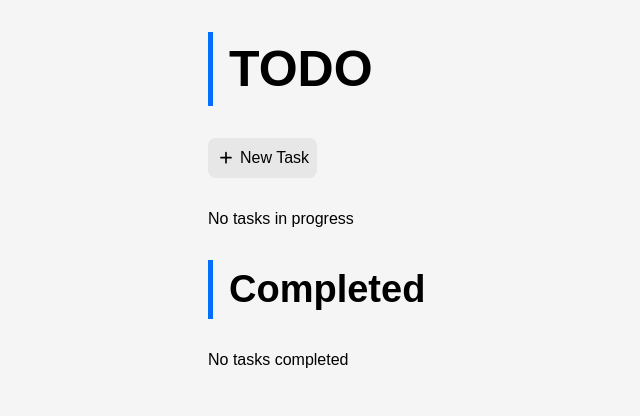
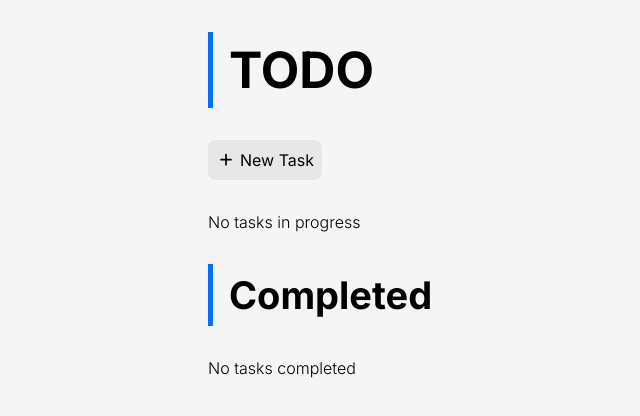
Before and after one commit to jacksoncutler/todo-ts, a website built with Parcel: page src/index.html in a window 1280 px wide. Shown: the whole page, without its empty margins (0-640 px from the left). Built offline with nearby package versions, Linux system fonts and the light colour scheme.

Commit message:
Update font

```diff
--- a/src/index.html
+++ b/src/index.html
@@ -6,6 +6,8 @@
     <link rel="icon" type="image/svg+xml" href="assets/todo-favicon.svg" />
     <title>Todo Manager</title>
     <link rel="stylesheet" href="styles.css" />
+    <link href="https://fonts.googleapis.com/css2?family=Inter:ital,opsz,wght@0,14..32,100..900;1,14..32,100..900&display=swap" rel="stylesheet">
+
   </head>
   <body>
     <main>
--- a/src/styles.css
+++ b/src/styles.css
@@ -1,5 +1,5 @@
 html {
-  font-family: sans-serif, serif;
+  font-family: 'Inter', sans-serif, arial;
   -moz-text-size-adjust: none;
   -webkit-text-size-adjust: none;
   text-size-adjust: none;
@@ -13,7 +13,7 @@
   --color-primary: #f5f5f5;
   --color-secondary-1: #e7e7e7;
   --color-secondary-2: #dcdcdc;
-  --color-accent: rgb(0, 110, 255);
+  --color-accent: #006EFF;
   --color-text: #000000;
 }
 
```
